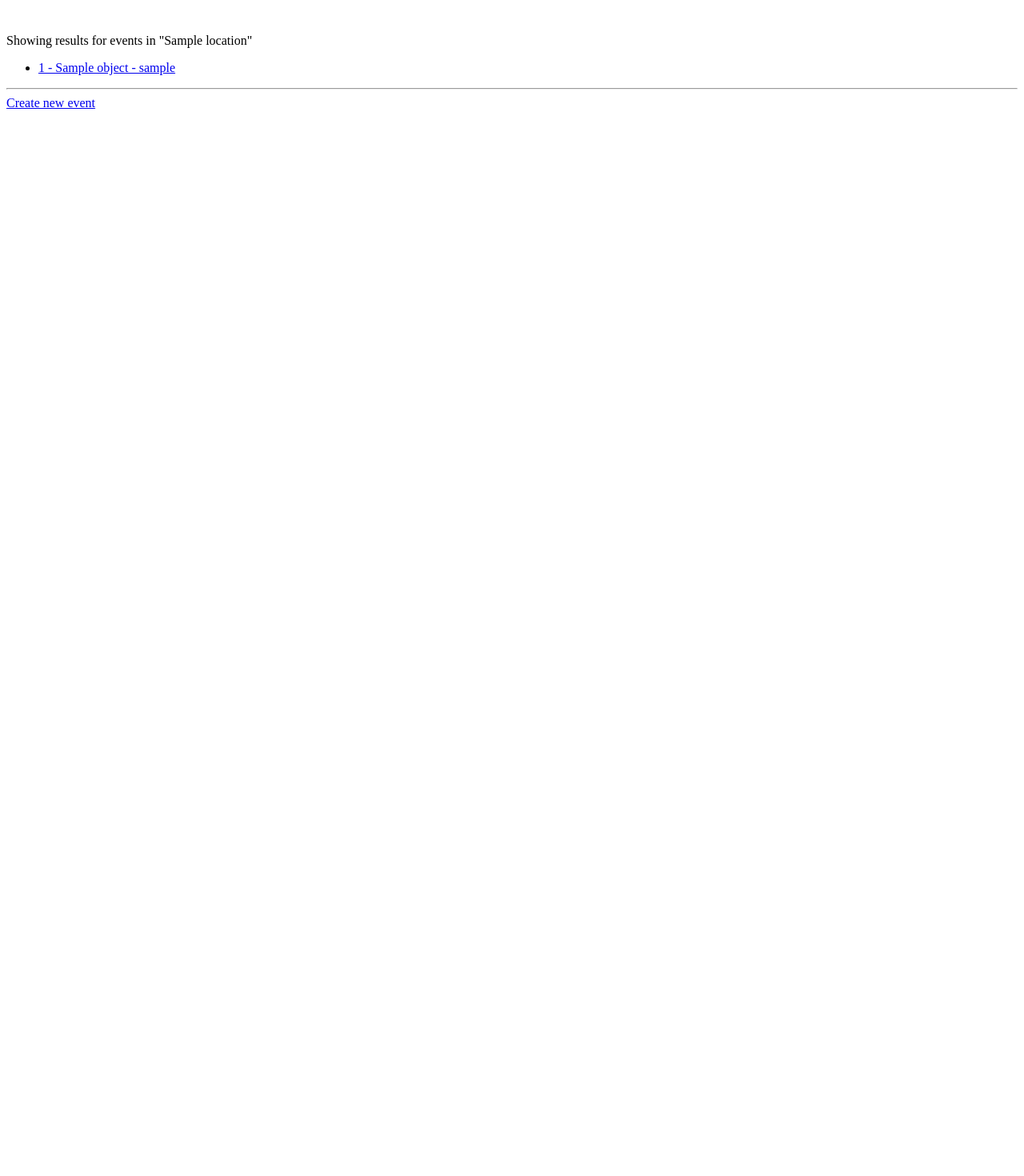
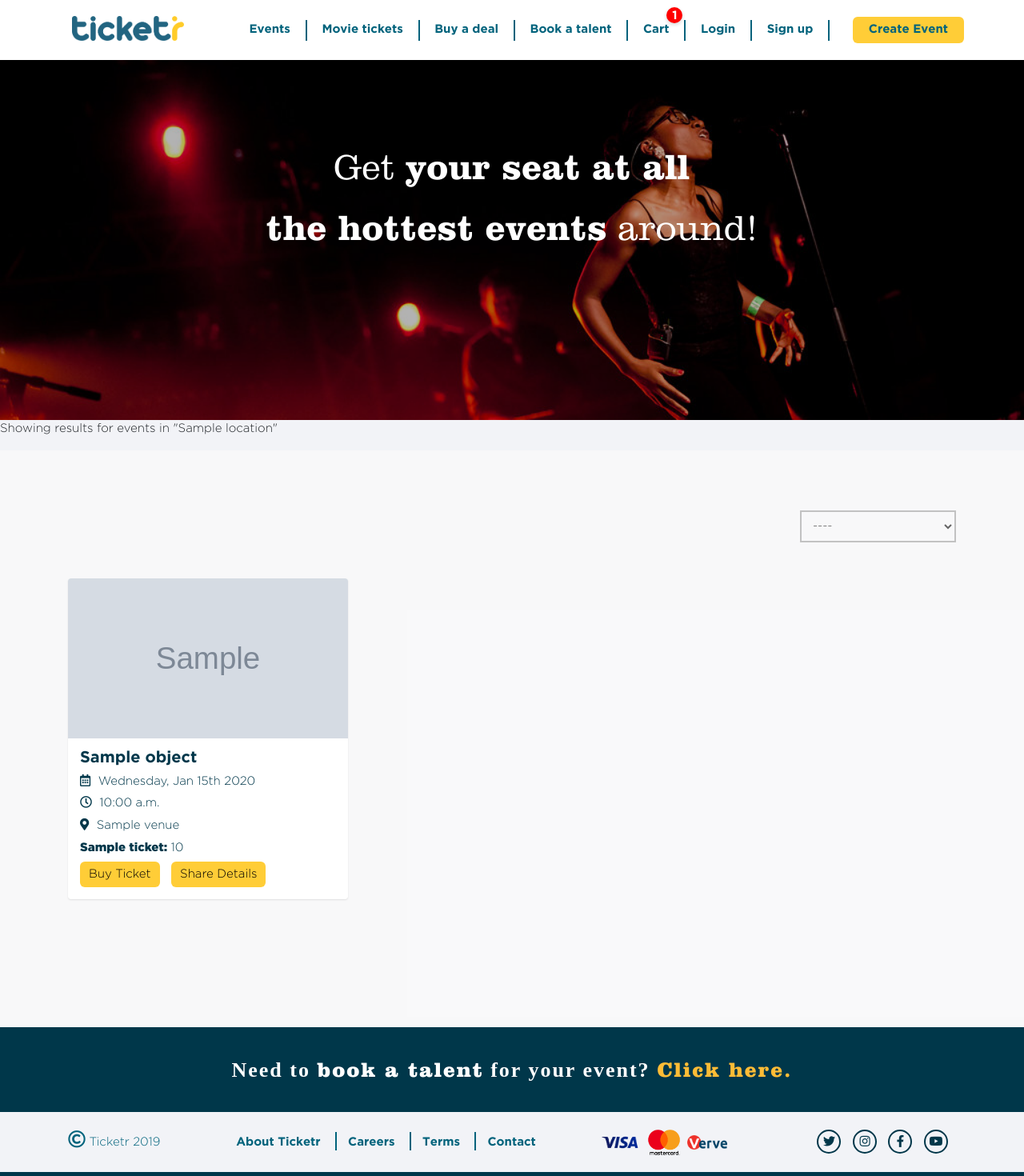
Before and after one commit to odbalogun/ticketr, a Django app: template templates/events/search.html in a window 1280 px wide. Shown: the whole page at 80% size. Before the commit the page ends 136 px from the top, so only its background shows below. Run offline with Django 3.2, Linux system fonts and the light colour scheme; the template is opened without the code that fills it: most values are stand-ins (such as "Sample title", 1, 10 or a date in 2020); grey boxes marked "Sample" are stand-in pictures; some libraries are stand-ins or nearby versions; some web fonts are replaced.

Commit message:
added template to events search

```diff
--- a/templates/events/search.html
+++ b/templates/events/search.html
@@ -1,5 +1,17 @@
-{% block content %}
-    <br/>
+{% extends 'base.html' %}
+{% load static %}
+{% block pagecontent %}
+    <section class="bxslider">
+        <div class="banner" style="background-image: url('{% static 'images/et.jpg' %}'); height: 450px;">
+            <div class="overlay">
+                <div class="container">
+                    <div class="first">Get <strong>your seat at all <br>the hottest events</strong> around! </div><br/>
+                </div>
+            </div>
+        </div>
+    </section>
+
+    <section>
     {% if search_term %}
         {% if location %}
             <p>Showing results for "{{ search_term }}" in "{{ location }}"</p>
@@ -9,13 +21,60 @@
     {% elif location %}
         <p>Showing results for events in "{{ location }}"</p>
     {% endif %}
-    <ul>
-        {% for item in object_list %}
-            <li><a href="{{ item.get_absolute_url }}">{{ item.pk }} - {{ item.title }} - {{ item.slug }}</a></li>
-        {% empty %}
-            <li>No events found</li>
-        {% endfor %}
-    </ul>
-    <hr/>
-    <a href="{% url 'events:create' %}">Create new event</a>
+    </section>
+
+    <section class="events">
+        <div class="container">
+            <div class="row">
+                <div class="col-md-12">
+                <div class="filter-section">
+                    <form action="">
+                        <select name="" id="">
+                            <option value="">----</option>
+                            {% for cat in categories %}
+                            <option value="{{ cat.slug }}">{{ cat.name }}</option>
+                            {% endfor %}
+                        </select>
+                    </form>
+                </div>
+                <div class="content">
+                    <div class="cards">
+                        <div class="row">
+                            {% for event in object_list %}
+                            <div class="col-md-4">
+                                <div class="card-wrap">
+                                    <div class="card-img" style="background-image: url('{{ event.image.url }}')"></div>
+                                    <div class="card-content-wrap">
+                                        <div class="card-title"><a href="{{ event.get_absolute_url }}">{{ event.title }}</a></div>
+                                        <div class="description">
+                                            <span><i class="far fa-calendar-alt"></i> </span> {{ event.start_date | date:'l, M jS  Y' }}
+                                        </div>
+                                        <div class="description">
+                                            <span><i class="far fa-clock"></i></span> {{ event.start_time | date:'H:i a' }}
+                                        </div>
+                                        <div class="description">
+                                            <span><i class="fas fa-map-marker-alt"></i></span> {{ event.venue }}
+                                        </div>
+                                        {% for ticket in event.tickets.all %}
+                                            <div class="price">
+                                                <strong>{{ ticket.name }}:</strong> {{ ticket.display_price }}
+                                            </div>
+                                        {% endfor %}
+                                        <div class="btn-wrap">
+                                            <a href="{{ event.get_absolute_url }}" class="buy">Buy Ticket</a>
+                                            <a href="/" class="buy">Share Details</a>
+                                        </div>
+                                    </div>
+                                </div>
+                            </div>
+                            {% empty %}
+                            <p>There are no events to display...</p>
+                            {% endfor %}
+                        </div>
+                    </div>
+                </div>
+                </div>
+            </div>
+        </div>
+    </section>
 {% endblock %}
```
Also changed, not shown: orders/views.py (line endings or trailing spaces), templates/events/list.html (indentation only).
